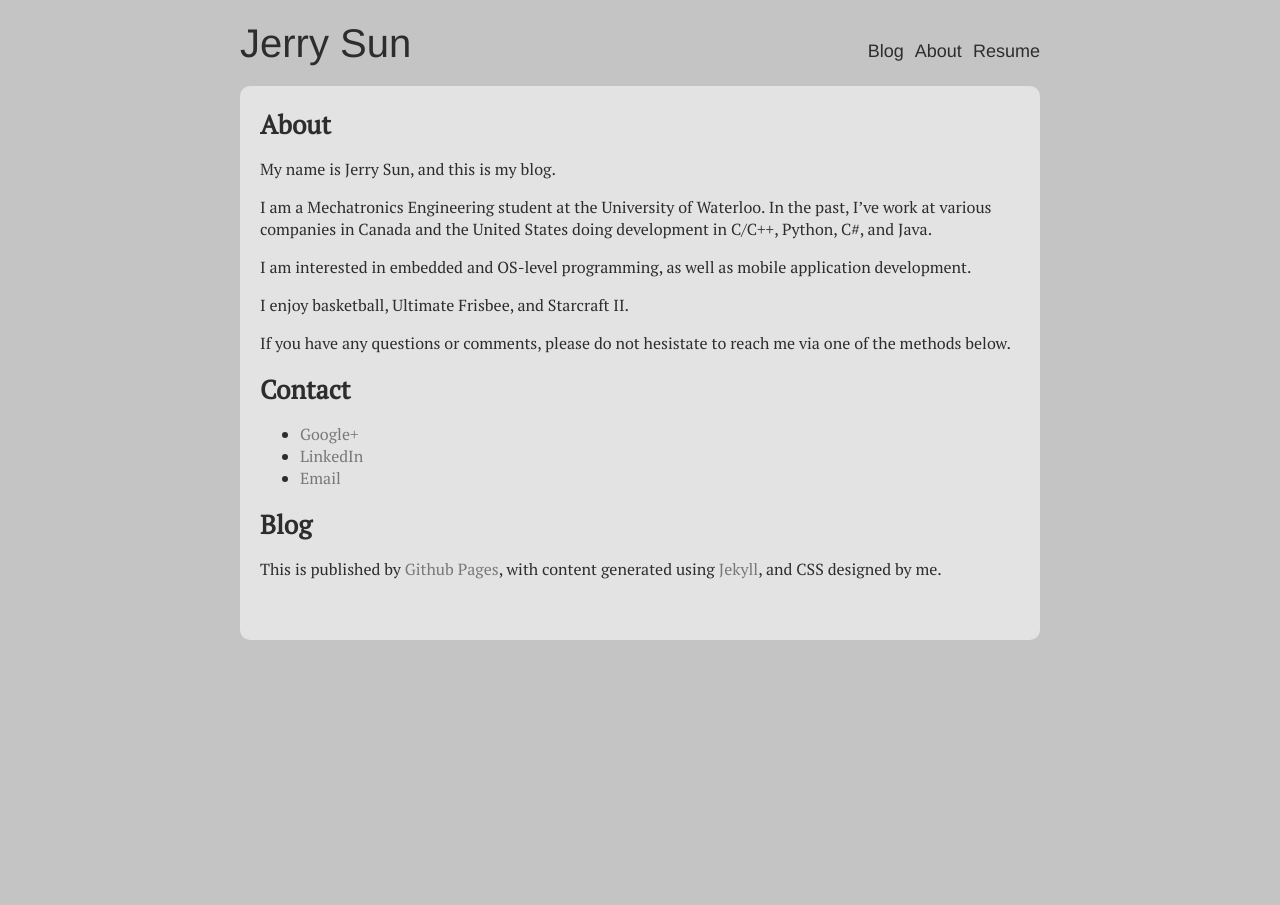
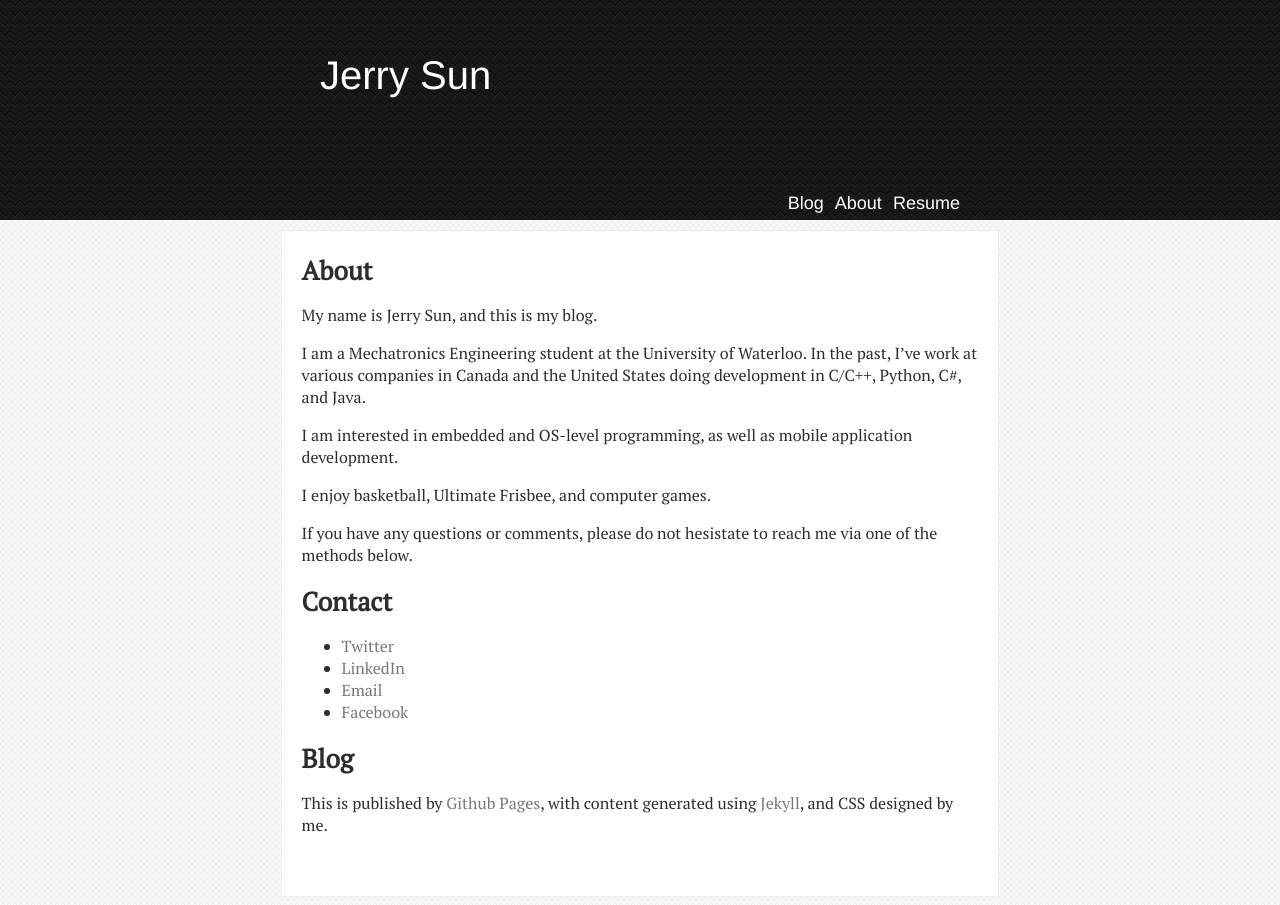
Before and after one commit to jerrysun21/jerrysun21.github.com, a Jekyll site: the page built from about.md, in a window 1280 px wide. Built offline with Jekyll 4.4.1, drawn with Linux system fonts in a browser that asks for light colours; some web fonts are replaced.

Commit message:
new style

```diff
--- a/about.md
+++ b/about.md
@@ -10,15 +10,16 @@ I am a Mechatronics Engineering student at the University of Waterloo.  In the p
 
 I am interested in embedded and OS-level programming, as well as mobile application development.
 
-I enjoy basketball, Ultimate Frisbee, and Starcraft II.
+I enjoy basketball, Ultimate Frisbee, and computer games.
 
 If you have any questions or comments, please do not hesistate to reach me via one of the methods below.
 
 #Contact
 
-* [Google+](https://plus.google.com/u/0/106439244775737755750/)
+* [Twitter](https://twitter.com/jerrysunthefaty)
 * [LinkedIn](http://www.linkedin.com/profile/view?id=57162232)
 * [Email](mailto://j.x.y.sun@gmail.com)
+* [Facebook](https://www.facebook.com/jerry.sun)
 
 #Blog
 
--- a/css/default.css
+++ b/css/default.css
@@ -1,12 +1,12 @@
 body
 {
-	background-color:#C4C4C4;
 	margin-right: auto;
 	margin-left: auto;
-	width: 50em;
+	margin-top: 0px;
+	background-image: url("/res/images/bodybg.png");
 }
 
-#body_style, #header
+#body_style
 {
 	font-family: 'PT Serif', "Times New Roman", serif;
 	color:#2D2D2D;
@@ -15,10 +15,16 @@ body
 #body_style
 {
 	clear:both;
-	background-color: #E3E3E3;
-	padding-top: 1px;
+	background-color: white;
+	padding-top: 2px;
 	padding-bottom: 40px;
-	border-radius: 10px;
+	width:56%;
+	margin-top: 10px;
+	margin-right: auto;
+	margin-left: auto;
+	border-style: solid;
+	border-width: 1px;
+	border-color: rgba(0, 0, 0, 0.07);
 }
 
 #header
@@ -29,23 +35,25 @@ body
 	text-align: right;
 	line-height: 50px;
 	font-family: 'Arimo', sans-serif;
+	background-image: url("/res/images/headerbg.png");
+	height:5em;
 }
 
-#blog-title {float: left;	}
+#blog-title {
+	float: left;
+	margin-left: 8em;
+	margin-top: 1em;
+}
 
 #blog-title a {
 	text-decoration: none;
-	color:#2D2D2D;
-}
-
-#blog-title a:hover {
-	color: #2D2D2D;
+	color:white;
 }
 
 #links
 {
-	width: 100%;
-	margin: 0px auto;
+	margin-right: 8em;
+	margin-top:4em;
 	vertical-align: middle;
 }
 
@@ -53,7 +61,7 @@ body
 {
 	font-size: 18px;
 	text-decoration: none;
-	color: #2D2D2D;
+	color: white;
 }
 
 #links a:hover {color: #7A7A7A;}
```
